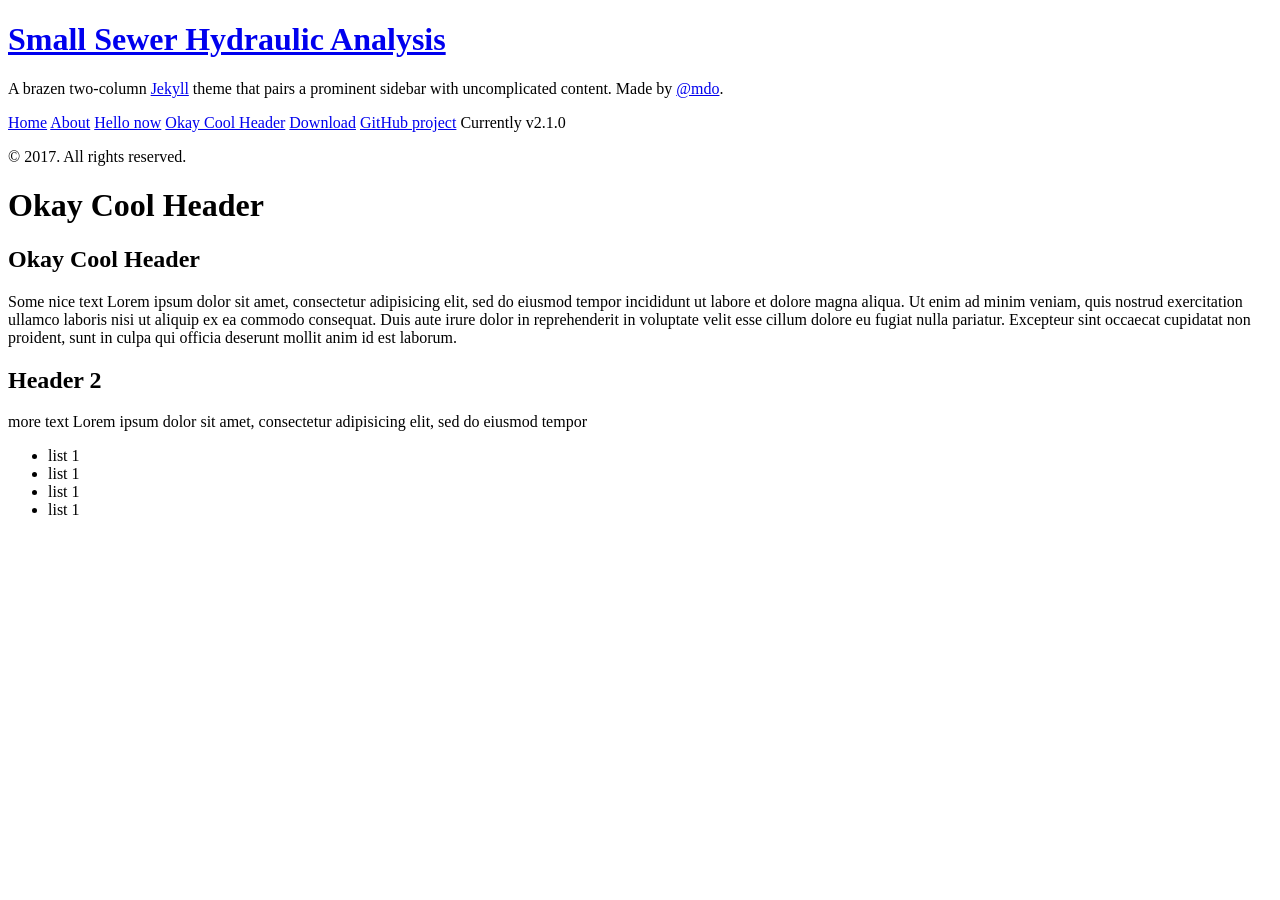
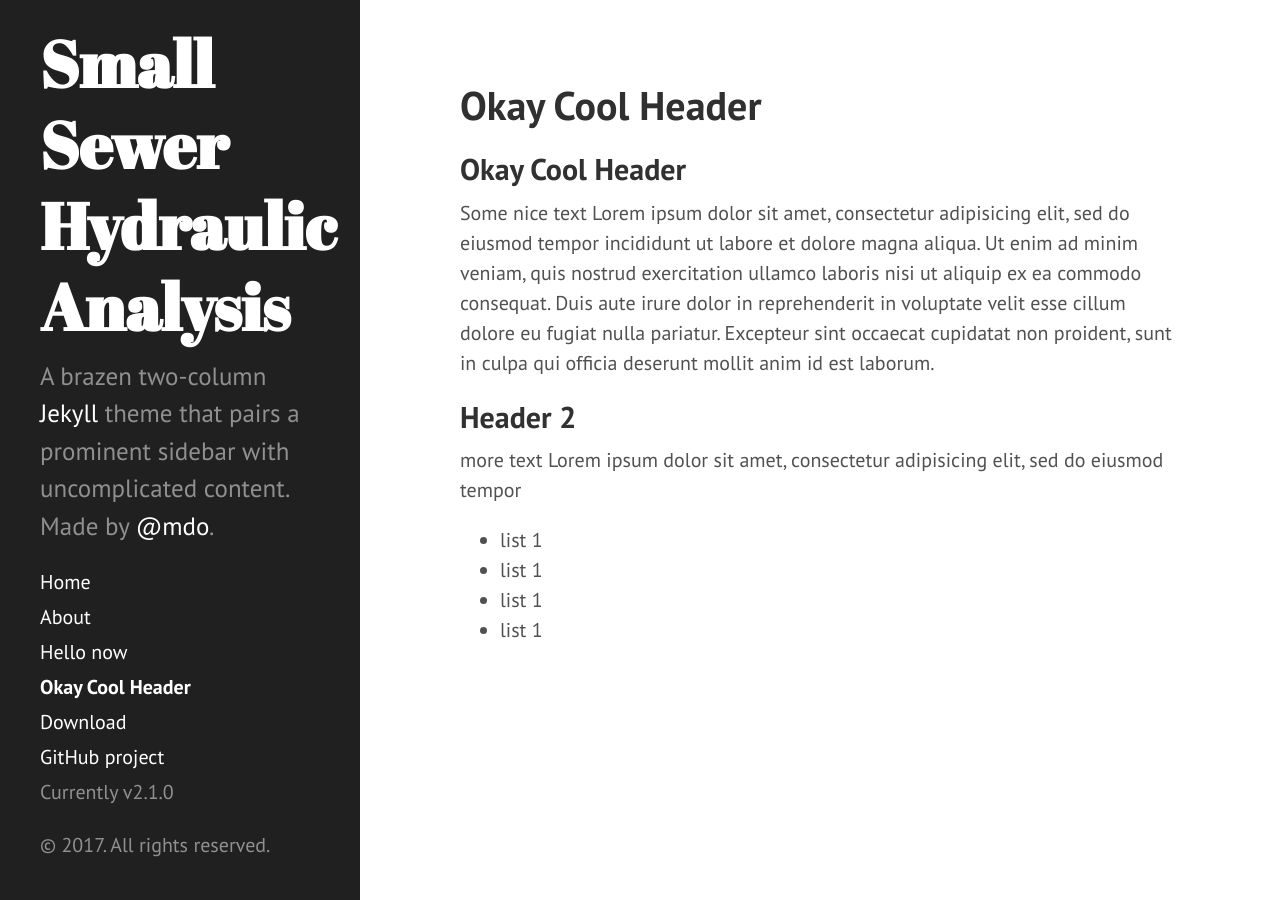
Before and after one commit to adams-cool-org/ssha3, a Jekyll site: the page built from docs/markdown.md, in a window 1280 px wide. Built offline with Jekyll 4.4.1, drawn with Linux system fonts in a browser that asks for light colours; our own code applies the rules of GitHub Pages for plain Markdown files.

```diff
--- a/docs/_config.yml
+++ b/docs/_config.yml
@@ -11,7 +11,7 @@ title:            Small Sewer Hydraulic Analysis
 tagline:          'A Jekyll theme'
 description:      'A brazen two-column <a href="http://jekyllrb.com" target="_blank">Jekyll</a> theme that pairs a prominent sidebar with uncomplicated content. Made by <a href="https://twitter.com/mdo" target="_blank">@mdo</a>.'
 url:              https://adams-cool-org.github.io
-baseurl:          /ssha3
+baseurl:          /ssha3/
 
 author:
   name:           'PWD Planning and Research'
```
